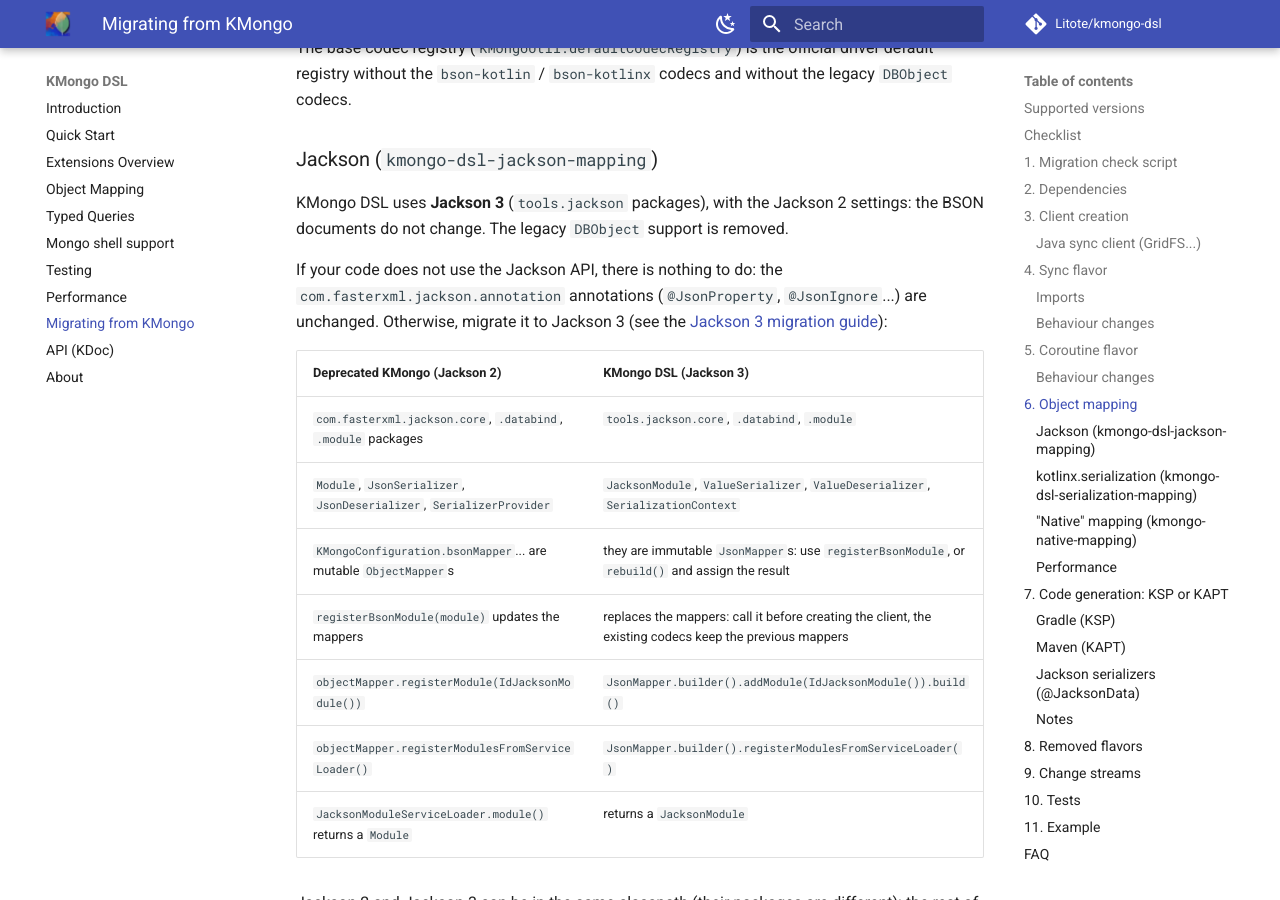
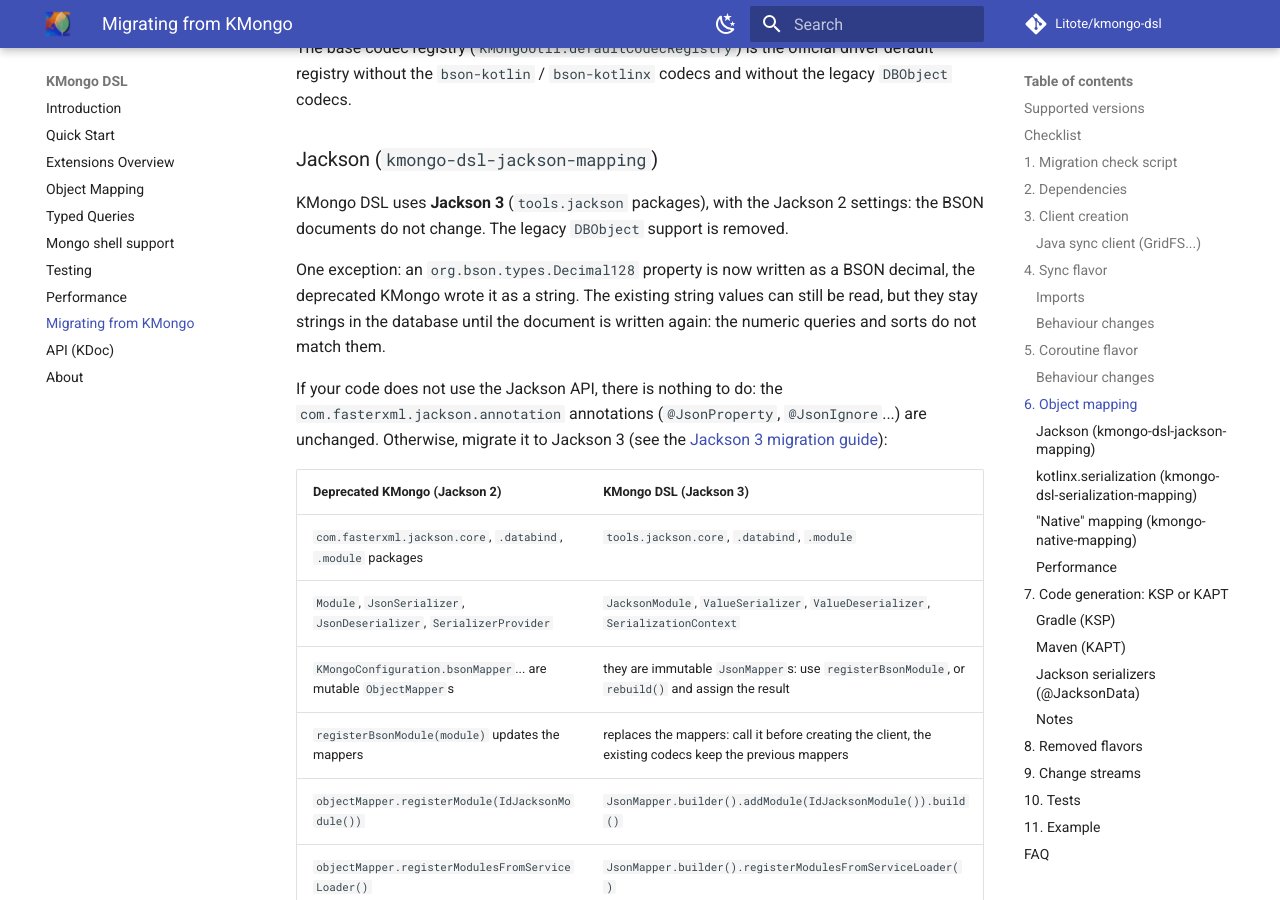
Before and after one commit to Litote/kmongo-dsl, an MkDocs documentation site: the page built from docs/migration-kmongo-to-kmongo-dsl.md, in a window 1280 px wide and 900 px high, scrolled down 10156 px. Built offline with MkDocs 1.6.1 and Material for MkDocs 9.7.7, drawn with Linux system fonts in a browser that asks for light colours; comment, search, counter and statistics services are not loaded.

Commit message:
docs: document the Decimal128 format change in the migration guide (#11)

```diff
--- a/docs/migration-kmongo-to-kmongo-dsl.md
+++ b/docs/migration-kmongo-to-kmongo-dsl.md
@@ -293,6 +293,10 @@ The base codec registry (`KMongoUtil.defaultCodecRegistry`) is the official driv
 KMongo DSL uses **Jackson 3** (`tools.jackson` packages), with the Jackson 2 settings: the BSON documents do not change.
 The legacy `DBObject` support is removed.
 
+One exception: an `org.bson.types.Decimal128` property is now written as a BSON decimal, the deprecated KMongo wrote it
+as a string. The existing string values can still be read, but they stay strings in the database until the document is
+written again: the numeric queries and sorts do not match them.
+
 If your code does not use the Jackson API, there is nothing to do: the `com.fasterxml.jackson.annotation` annotations
 (`@JsonProperty`, `@JsonIgnore`...) are unchanged. Otherwise, migrate it to Jackson 3
 (see the [Jackson 3 migration guide](https://github.com/FasterXML/jackson/blob/main/jackson3/MIGRATING_TO_JACKSON_3.md)):
```
